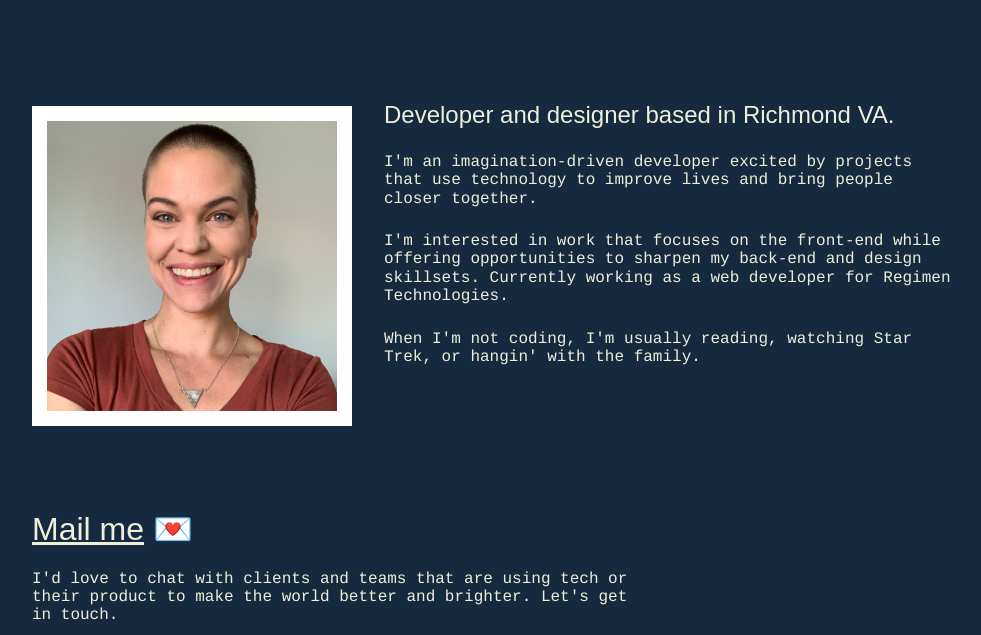
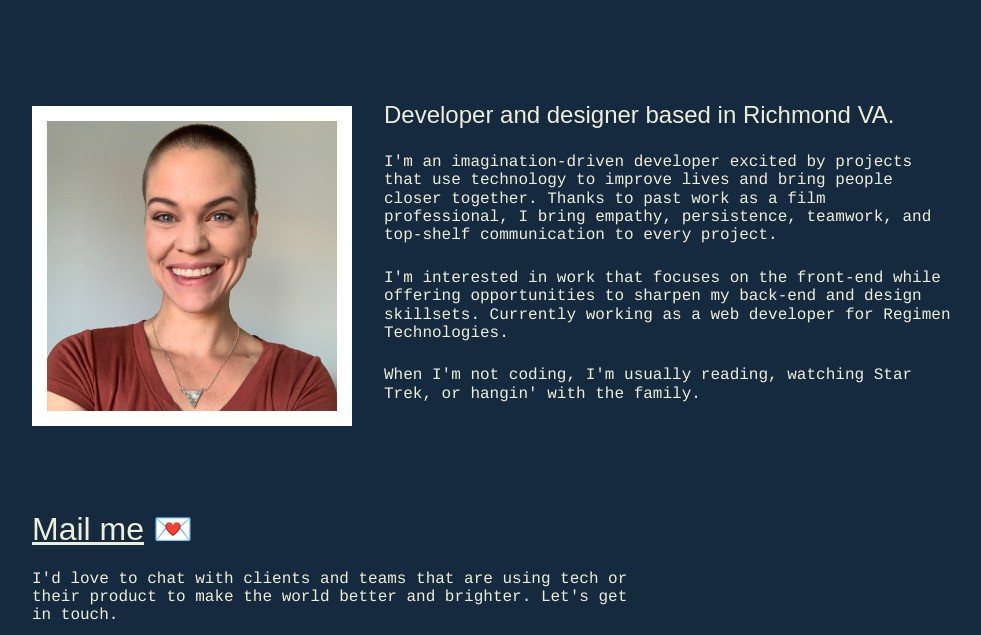
Before and after one commit to jpfingsten/portfolio-v1, a website built with Parcel: page index.html in a window 1280 px wide. Shown: the part 2437-3072 px from the top of the page, without its empty margins (146-1127 px from the left). Built offline with nearby package versions, Linux system fonts and the light colour scheme; a web font is replaced by a local one.

Commit message:
Changed About text

```diff
--- a/index.html
+++ b/index.html
@@ -200,9 +200,12 @@
         <div class="about-text">
           <h2>Developer and designer based in Richmond VA.</h2>
           <p>I'm an imagination-driven developer excited by projects that use
-            technology to improve lives and bring people closer together.</p>
+            technology to improve lives and bring people closer together. Thanks to
+            past work as a film professional, I bring empathy, persistence, teamwork,
+            and top-shelf communication to every project.</p>
           <p>
-            I'm interested in work that focuses on the front-end while offering opportunities to sharpen my back-end and design skillsets. Currently
+            I'm interested in work that focuses on the front-end while offering
+            opportunities to sharpen my back-end and design skillsets. Currently
             working as a web developer for Regimen Technologies.
           </p>
           <p>When I'm not coding, I'm usually reading, watching Star Trek, or hangin' with the family.</p>
```
